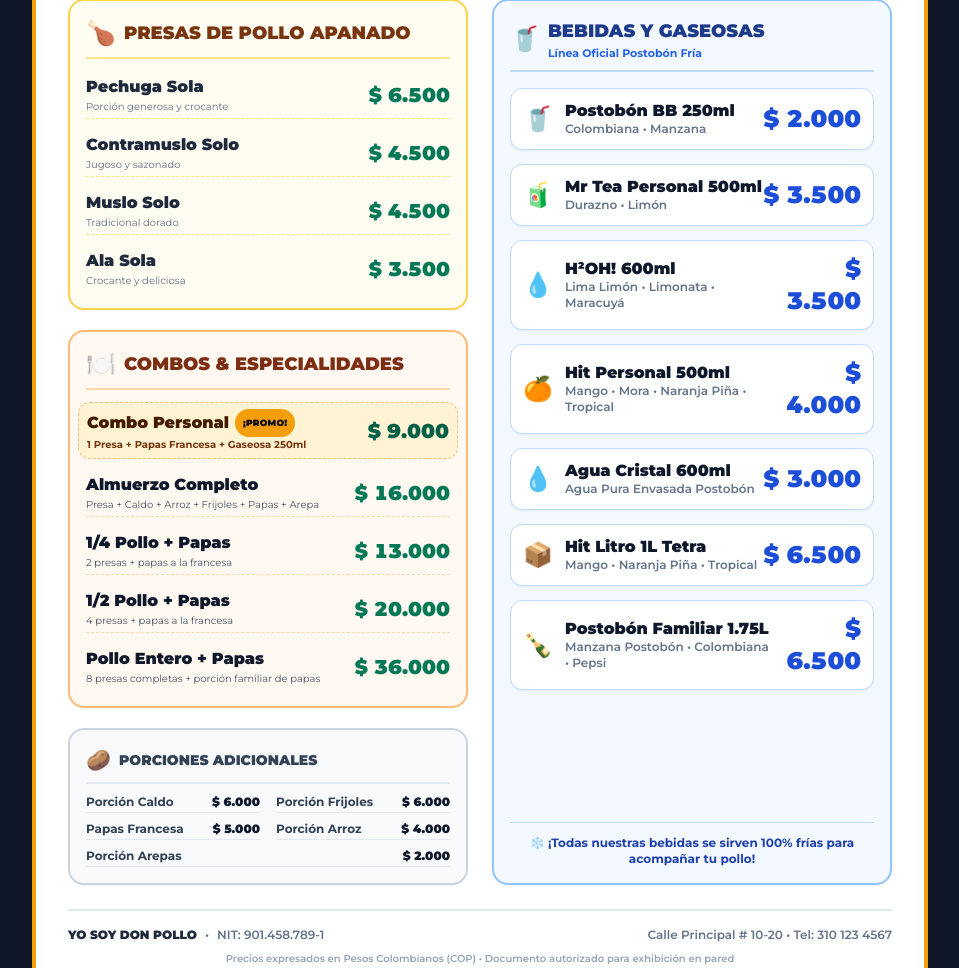
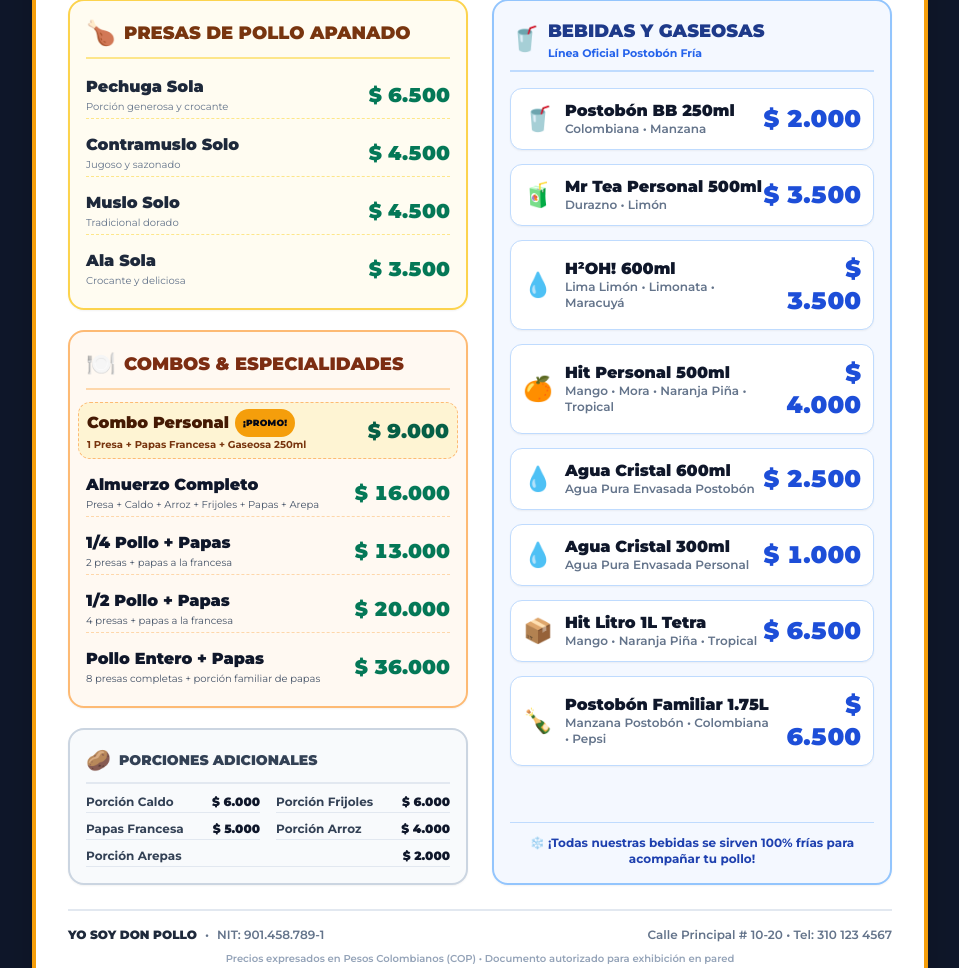
Before and after one commit to josemp89/pollo-apanado, a FastAPI app: page /precios in a window 1280 px wide. Shown: the part 271-1239 px from the top of the page, without its empty margins (160-1119 px from the left). Run offline with FastAPI, Linux system fonts and the light colour scheme; some libraries are stand-ins or nearby versions.

Commit message:
feat(products): ajustar Agua Cristal 600ml a .500 (10 unds) y agregar Agua Cristal 300ml a .000 (7 unds)

```diff
--- a/app/database.py
+++ b/app/database.py
@@ -572,7 +572,8 @@ def init_db():
         ('GAS-PEP-175L', 'Pepsi 1.75L', 'gaseosas', 6500, 3750, 0, '🍾', 'blue', 1),
         ('GAS-COL-175L', 'Postobón Colombiana 1.75L', 'gaseosas', 6500, 3750, 0, '🍾', 'rose', 1),
         ('GAS-HIT-TRO-1L', 'Hit Frutas Tropicales 1L Tetra', 'gaseosas', 6500, 2500, 0, '🧃', 'orange', 1),
-        ('GAS-AGU-CRI-600', 'Agua Cristal 600ml', 'gaseosas', 3000, 1200, 0, '💧', 'sky', 1),
+        ('GAS-AGU-CRI-600', 'Agua Cristal 600ml', 'gaseosas', 2500, 1000, 0, '💧', 'sky', 1),
+        ('GAS-AGU-CRI-300', 'Agua Cristal 300ml', 'gaseosas', 1000, 500, 0, '💧', 'sky', 1),
     ]
     for p in postobon_products:
         cursor.execute("""
@@ -616,7 +617,8 @@ def init_db():
         ('GAS-PEP-175L', 'Pepsi 1.75L', 'nevera', 12, 'unidad', 4, 'Nevera', 'Pepsi 1.75L'),
         ('GAS-COL-175L', 'Postobón Colombiana 1.75L', 'nevera', 2, 'unidad', 4, 'Nevera', 'Postobón Colombiana 1.75L'),
         ('GAS-HIT-TRO-1L', 'Hit Frutas Tropicales 1L Tetra', 'nevera', 1, 'unidad', 4, 'Nevera', 'Hit Frutas Tropicales 1L Tetra'),
-        ('GAS-AGU-CRI-600', 'Agua Cristal 600ml', 'nevera', 17, 'unidad', 5, 'Nevera', 'Agua Cristal 600ml'),
+        ('GAS-AGU-CRI-600', 'Agua Cristal 600ml', 'nevera', 10, 'unidad', 5, 'Nevera', 'Agua Cristal 600ml'),
+        ('GAS-AGU-CRI-300', 'Agua Cristal 300ml', 'nevera', 7, 'unidad', 3, 'Nevera', 'Agua Cristal 300ml'),
     ]
     now_sync = datetime.now().isoformat()
     for inv in postobon_inventory:
--- a/app/routers/cash.py
+++ b/app/routers/cash.py
@@ -139,6 +139,7 @@ def get_closing_zones_spec():
             "GAS-PEP-175L",
             "GAS-COL-175L",
             "GAS-AGU-CRI-600",
+            "GAS-AGU-CRI-300",
             # Legacy drinks para compatibilidad de pruebas preexistentes
             "GAS-COL-400",
             "GAS-MAN-400",
@@ -194,6 +195,7 @@ ITEM_TO_PRODUCT_SKU = {
     "GAS-PEP-175L": "GAS-PEP-175L",
     "GAS-COL-175L": "GAS-COL-175L",
     "GAS-AGU-CRI-600": "GAS-AGU-CRI-600",
+    "GAS-AGU-CRI-300": "GAS-AGU-CRI-300",
     # Mapeo de bebidas legacy
     "GAS-COL-400": "GAS-COL-400",
     "GAS-MAN-400": "GAS-MAN-400",
@@ -240,7 +242,8 @@ DEFAULT_ITEM_VALUATION = {
     "GAS-MAN-175L": {"price": 6500, "cost": 3750},
     "GAS-PEP-175L": {"price": 6500, "cost": 3750},
     "GAS-COL-175L": {"price": 6500, "cost": 3750},
-    "GAS-AGU-CRI-600": {"price": 3000, "cost": 1200}
+    "GAS-AGU-CRI-600": {"price": 2500, "cost": 1000},
+    "GAS-AGU-CRI-300": {"price": 1000, "cost": 500}
 }
 
 def build_closing_inventory_sheet(conn, target_date: str) -> Dict[str, Any]:
--- a/app/templates/cartel_precios.html
+++ b/app/templates/cartel_precios.html
@@ -288,7 +288,21 @@
                   </div>
                 </div>
                 <div class="text-right">
-                  <span class="text-2xl font-black text-blue-700 tabular-nums">$ 3.000</span>
+                  <span class="text-2xl font-black text-blue-700 tabular-nums">$ 2.500</span>
+                </div>
+              </div>
+
+              <!-- AGUA CRISTAL 300ML -->
+              <div class="p-3 bg-white rounded-xl border border-blue-200 shadow-sm flex items-center justify-between">
+                <div class="flex items-center space-x-3">
+                  <span class="text-2xl">💧</span>
+                  <div>
+                    <h3 class="text-base font-black text-slate-900 leading-tight">Agua Cristal 300ml</h3>
+                    <p class="text-xs text-slate-500 font-semibold">Agua Pura Envasada Personal</p>
+                  </div>
+                </div>
+                <div class="text-right">
+                  <span class="text-2xl font-black text-blue-700 tabular-nums">$ 1.000</span>
                 </div>
               </div>
 
--- a/app/templates/cash.html
+++ b/app/templates/cash.html
@@ -3170,6 +3170,7 @@
               <option value="GAS-PEP-175L" data-loc="Nevera">Pepsi 1.75L (Nevera)</option>
               <option value="GAS-COL-175L" data-loc="Nevera">Postobón Colombiana 1.75L (Nevera)</option>
               <option value="GAS-AGU-CRI-600" data-loc="Nevera">Agua Cristal 600ml (Nevera)</option>
+              <option value="GAS-AGU-CRI-300" data-loc="Nevera">Agua Cristal 300ml (Nevera)</option>
               <option value="papas_raciones" data-loc="Cocina">Papas a la Francesa (Cocina)</option>
             </select>
             <input type="text" id="supplierItemCustomInput" placeholder="O nombre personalizado del insumo" class="w-full bg-slate-950 border border-slate-700 rounded-xl px-3.5 py-1.5 text-xs text-slate-300 focus:outline-none focus:border-blue-500">
--- a/app/templates/index.html
+++ b/app/templates/index.html
@@ -859,6 +859,7 @@
               <option value="GAS-PEP-175L" data-loc="Nevera">Pepsi 1.75L (Nevera)</option>
               <option value="GAS-COL-175L" data-loc="Nevera">Postobón Colombiana 1.75L (Nevera)</option>
               <option value="GAS-AGU-CRI-600" data-loc="Nevera">Agua Cristal 600ml (Nevera)</option>
+              <option value="GAS-AGU-CRI-300" data-loc="Nevera">Agua Cristal 300ml (Nevera)</option>
               <option value="papas_raciones" data-loc="Cocina">Papas a la Francesa (Cocina)</option>
             </select>
             <input type="text" id="supplierItemCustomInput" placeholder="O nombre personalizado del insumo" class="w-full bg-slate-950 border border-slate-700 rounded-xl px-3.5 py-1.5 text-xs text-slate-300 focus:outline-none focus:border-blue-500">
```
Also changed, not shown: data/asadero.db.
